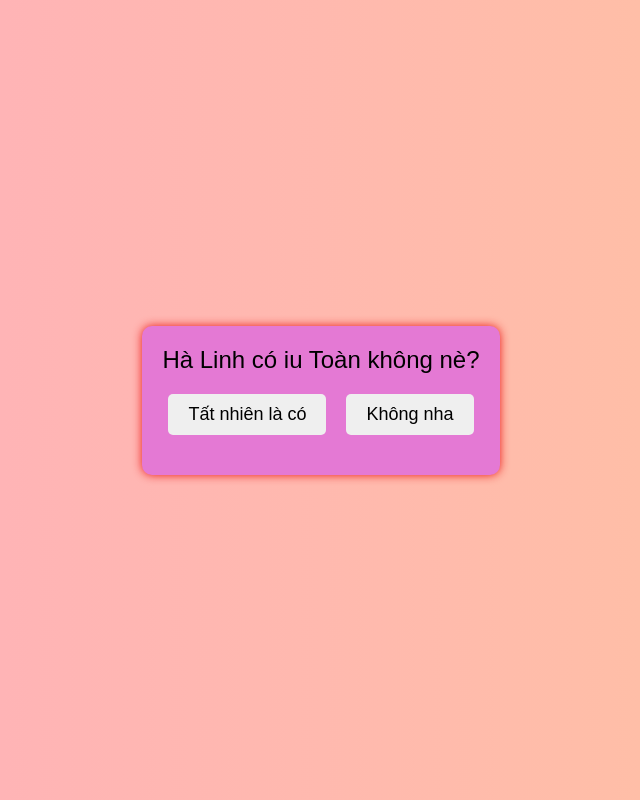
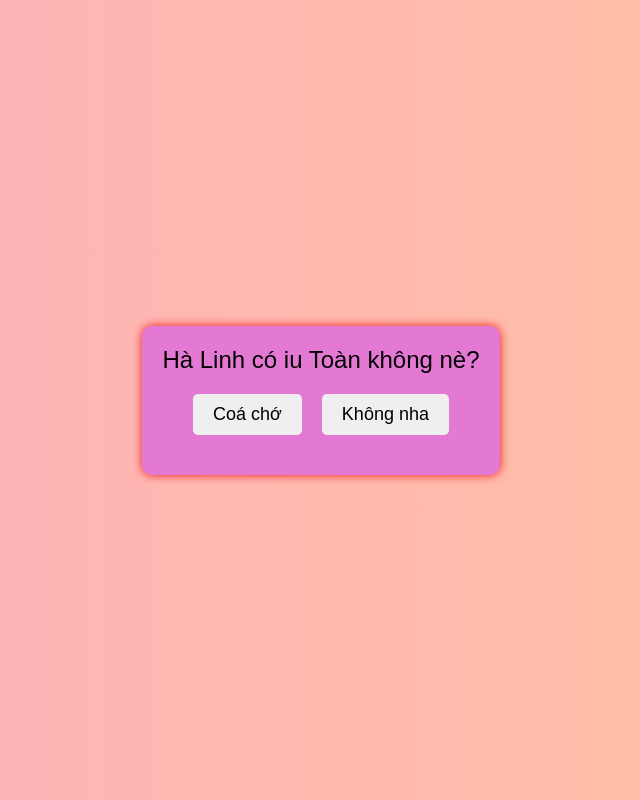
Before and after one commit to hoductoan-svip/gamezui, a plain HTML site: page index.html in a window 1280 px wide. Shown: the whole page, without its empty margins (319-959 px from the left). Drawn offline with Linux system fonts and the light colour scheme.

Commit message:
Update index.html

```diff
--- a/index.html
+++ b/index.html
@@ -10,7 +10,7 @@
     <div class="container">
         <div class="question">Hà Linh có iu Toàn không nè?</div>
         <div class="buttons">
-            <button id="yesButton">Tất nhiên là có </button>
+            <button id="yesButton">Coá chớ</button>
             <button id="noButton">Không nha</button>
         </div>
         <div class="response" id="response"></div>
```
